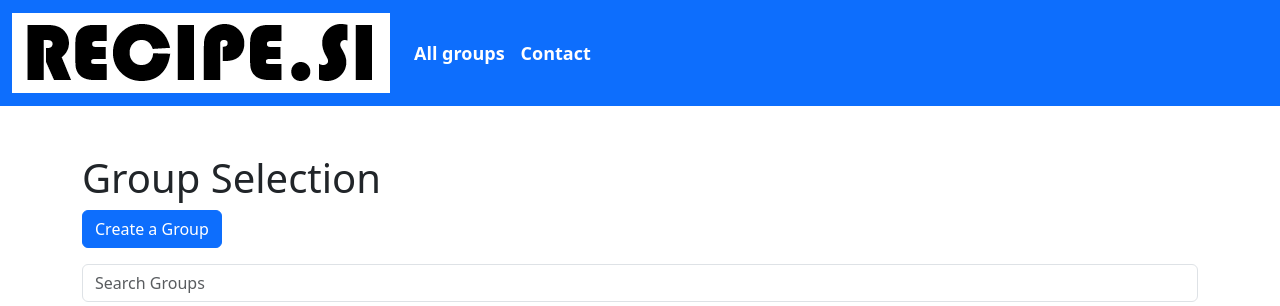
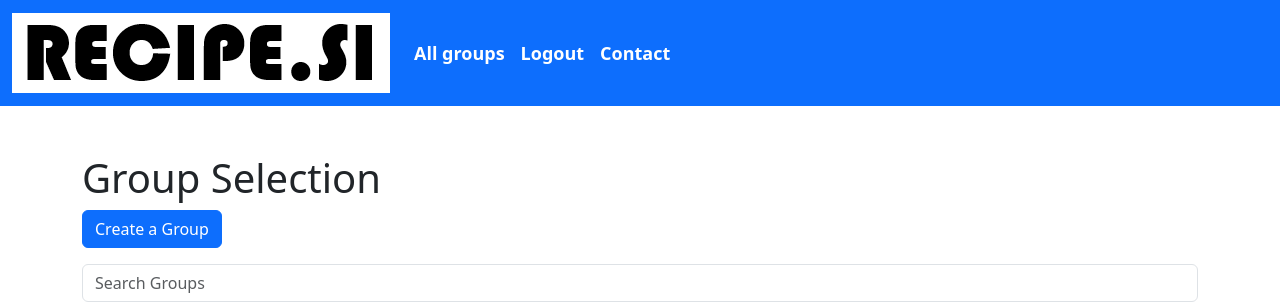
Before and after one commit to lgeti/domaca_3, a PHP site: page /index.php/group in a window 1280 px wide. Shown: the top 306 px of the page. Run offline with PHP 8.4, Linux system fonts and the light colour scheme; the visitor is signed in with stand-in values (Sample User, id 1); data comes from the database, SQL or seed files in the repository; some libraries are stand-ins or nearby versions.

Commit message:
logout added

```diff
--- a/Controller/UserController.php
+++ b/Controller/UserController.php
@@ -72,7 +72,7 @@ class UserController {
             $_SESSION["username"] = $_POST["username"];
             $_SESSION["user_id"] = $user["id"];
             $_SESSION["authenticated"] = true;
-            // Redirect to home page or display success message
+            // Redirect to home page
             ViewHelper::redirect(BASE_URL . "group/selection");
         } else {
             ViewHelper::render("view/user-login.php", [
@@ -87,11 +87,11 @@ class UserController {
 
     public static function logoutUser() {
         // Perform necessary actions to log out the user (e.g., clear session, redirect to login page, etc.)
-        // ...
-        // Clear session or token for authentication
-        // ...
-        // Redirect to login page or display success message
-        // ...
+        session_unset();
+        session_destroy();
+
+        // Redirect to login page
+        ViewHelper::redirect("login");
     }
 
     public function deleteUser($userId) {
--- a/navigation.php
+++ b/navigation.php
@@ -12,6 +12,10 @@
                 <?php if (!isset($_SESSION["authenticated"]) || (!$_SESSION["authenticated"])):?>
                 <li class="nav-item">
                     <a class="nav-link" href="/domaca_3/index.php/user/login"><b>Login</b></a>
+                </li>
+                <?php else: ?>
+                <li class="nav-item">
+                    <a class="nav-link" href="/domaca_3/index.php/user/logout"><b>Logout</b></a>
                 </li>
                 <?php endif; ?>
                 <li class="nav-item">
```
